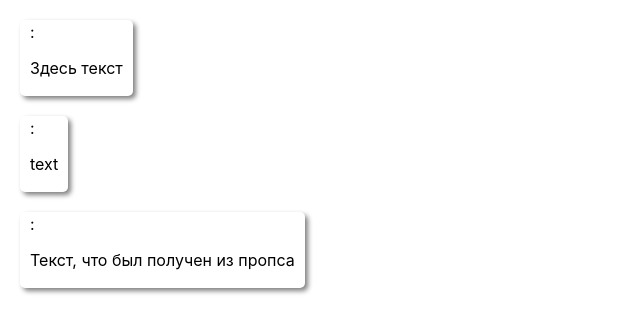
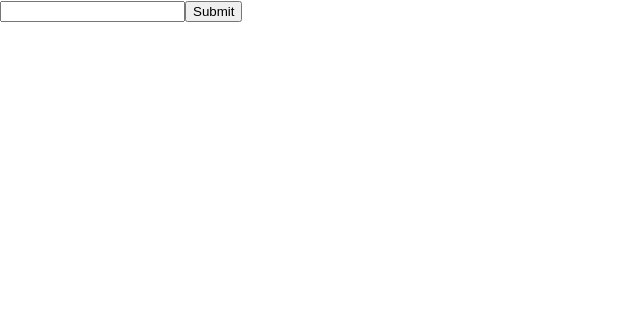
Before and after one commit to Alaya95/react-messenger, a React (Create React App) app: page / in a window 1280 px wide. Shown: the top 332 px of the page, without its empty margins (0-640 px from the left). Built offline with nearby package versions, Linux system fonts and the light colour scheme.

Commit message:
edit app

```diff
--- a/src/App.js
+++ b/src/App.js
@@ -1,13 +1,27 @@
 import Message from './components/Message/Message';
-
-const text = 'Текст, что был получен из пропса';
+import Form from './components/Form/Form';
+import { useState, useEffect } from 'react';
 
 function App() {
+  const [messages, setMessages] = useState([]);
+
+  const addMessage = (message) => {
+    setMessages([...messages, message]);
+  };
+
+  useEffect(() => {
+    if (messages.length && messages[messages.length - 1]['author'] === 'name') {
+      addMessage({ author: 'robot', text: 'fdsfsd' });
+    }
+  }, [messages]);
+
   return (
     <div className="App">
-      <Message text={'Здесь текст'} />
-      <Message text={'text'} />
-      <Message text={text} messageTo={true} />
+      {messages.map((msg, index) => (
+        <Message key={'message' + index} author={msg.author} text={msg.text} />
+      ))}
+
+      <Form onSubmit={addMessage} />
     </div>
   );
 }
```
